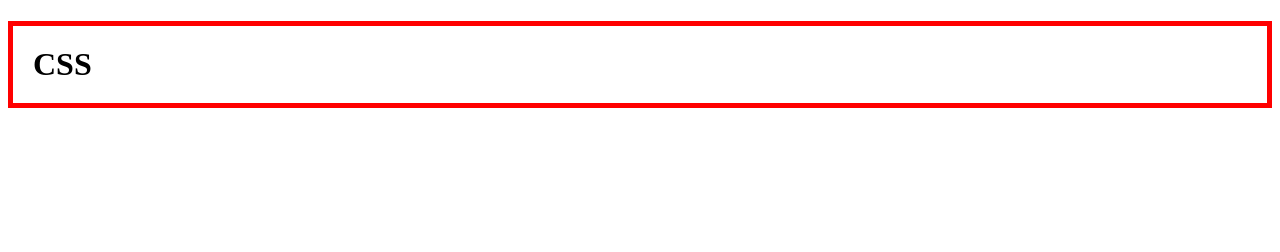
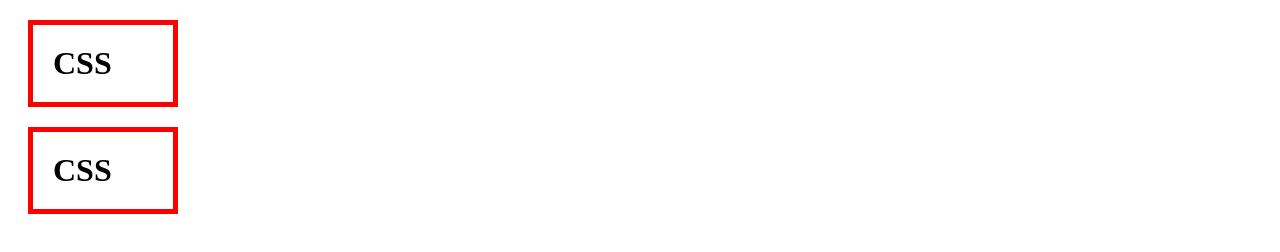
Before and after one commit to Namani31/web, a plain HTML site: page box.html in a window 1280 px wide. Drawn offline with Linux system fonts and the light colour scheme.

Commit message:
Design: h1 태그에 `margin`, `display`, `width` 속성 추가

```diff
--- a/box.html
+++ b/box.html
@@ -6,10 +6,14 @@
             h1{
                 border: 5px solid red;
                 padding: 20px;
+                margin: 20px;
+                display:block;
+                width:100px;
             }
         </style>
     </head>
     <body>
         <h1>CSS</h1>
+        <h1>CSS</h1>
     </body>
 </html>
```
